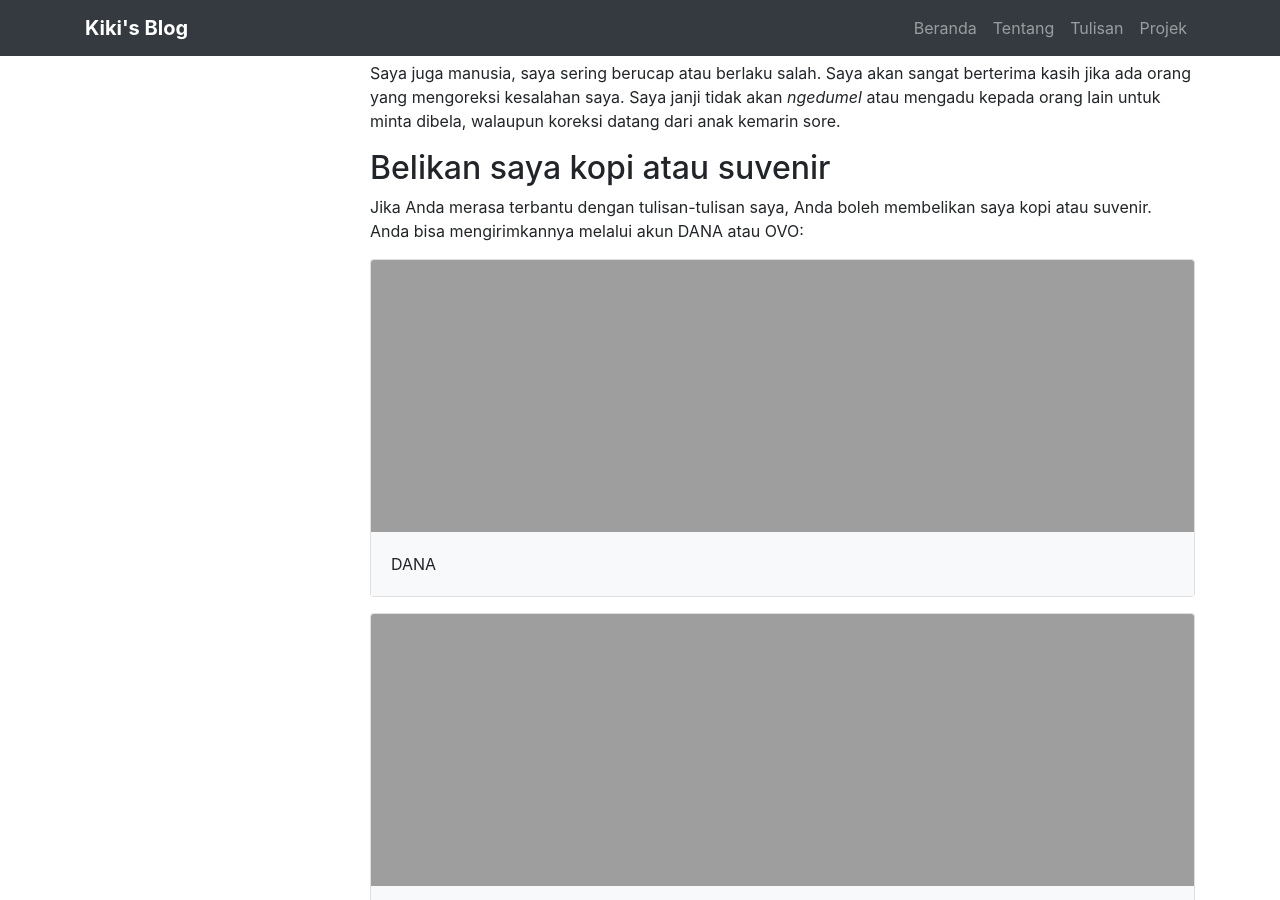
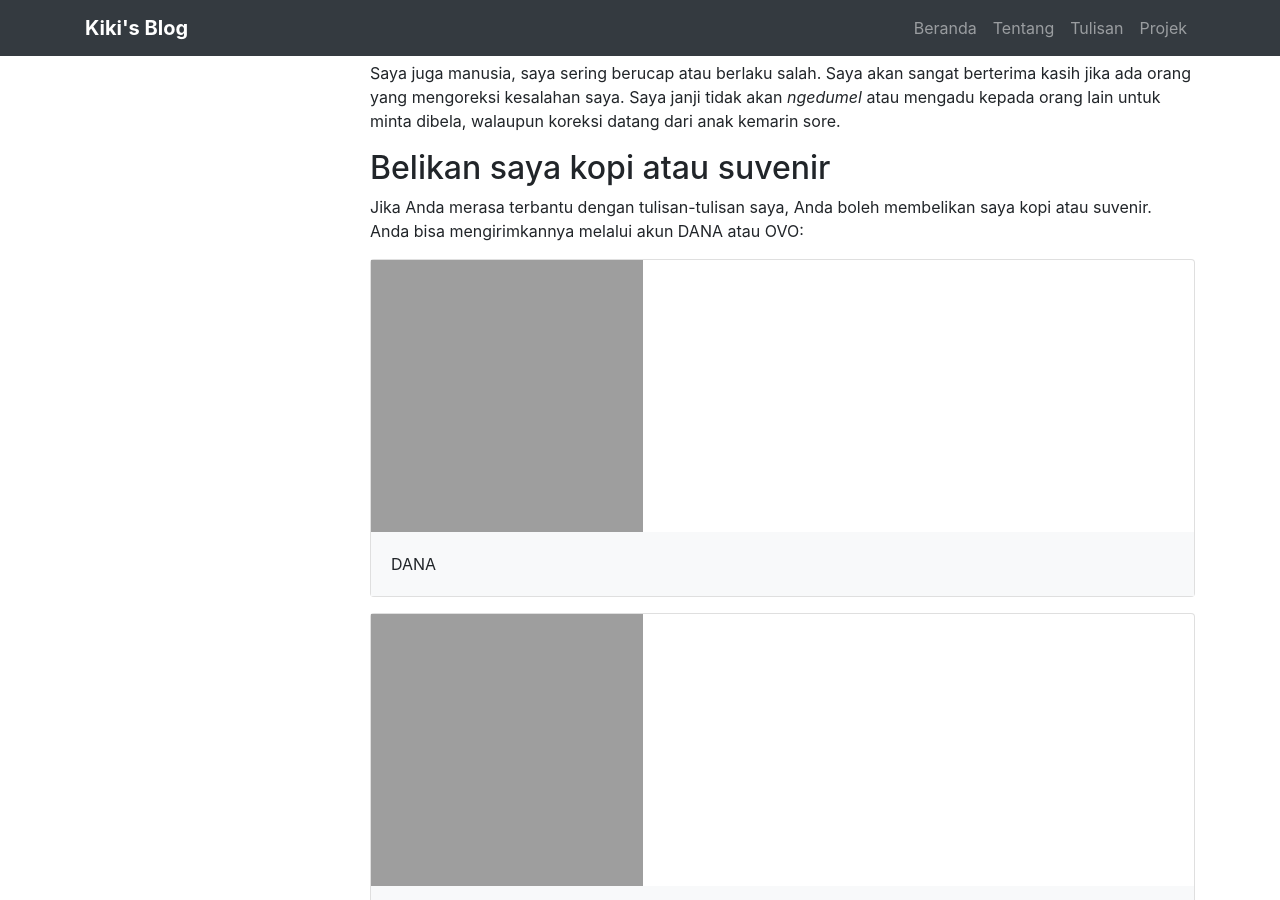
Before and after one commit to KikiSyahadat/KikiSyahadat.github.io, a Jekyll site: the page built from _pages/about.md, in a window 1280 px wide and 900 px high, scrolled down 1302 px. Built offline with Jekyll 4.4.1, drawn with Linux system fonts in a browser that asks for light colours.

Commit message:
edit pages/about

```diff
--- a/_pages/about.md
+++ b/_pages/about.md
@@ -37,14 +37,14 @@
 Jika Anda merasa terbantu dengan tulisan-tulisan saya, Anda boleh membelikan saya kopi atau suvenir. Anda bisa mengirimkannya melalui akun DANA atau OVO:
 
 <div class="card mb-3">
-    <img class="card-img-top" src="https://kikisyahadat.github.io/theme/img/dana.png" width="272" height="272"/>
+    <img src="https://kikisyahadat.github.io/theme/img/dana.png" width="272" height="272"/>
     <div class="card-body bg-light">
         <div class="card-text">DANA</div>
     </div>
 </div>
 
 <div class="card mb-3">
-    <img class="card-img-top" src="https://kikisyahadat.github.io/theme/img/ovo.png" width="272" height="272"/>
+    <img src="https://kikisyahadat.github.io/theme/img/ovo.png" width="272" height="272"/>
     <div class="card-body bg-light">
         <div class="card-text">OVO</div>
     </div>
```
